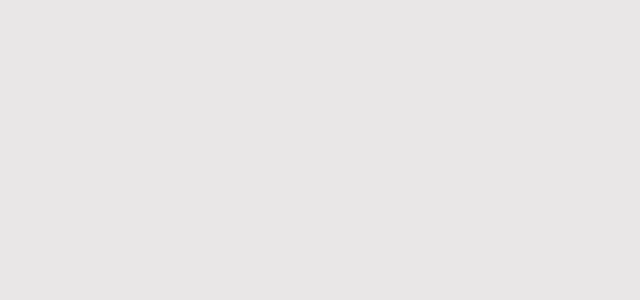
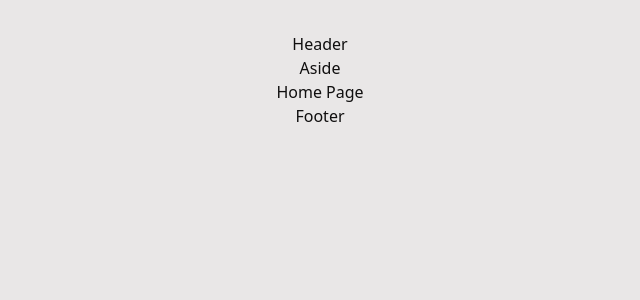
Before and after one commit to DoguhanErol/New_Maestro_Cafe_Website-Menu, a React (Vite) app in the folder frontend/: page / in a window 1280 px wide. Shown: the top 300 px of the page, without its empty margins (320-960 px from the left). Built offline with nearby package versions, Linux system fonts and the light colour scheme.

Commit message:
Layout created.

```diff
--- a/frontend/src/App.tsx
+++ b/frontend/src/App.tsx
@@ -1,6 +1,6 @@
 import { QueryClientProvider, QueryClient} from 'react-query'
 import './App.css'
-import AppRoutes from './AppRoutes';
+import Layout from './ui/components/shared/Layout';
 
 const reactQueryClient =  new QueryClient();
 
@@ -9,8 +9,7 @@ function App() {
   return (
     <>
         <QueryClientProvider client={reactQueryClient}>
-          <AppRoutes />
-
+        <Layout />
         </QueryClientProvider>
     </>
   )
--- a/frontend/src/AppRoutes.tsx
+++ b/frontend/src/AppRoutes.tsx
@@ -1,11 +1,14 @@
 
 import { Route, Routes} from "react-router-dom";
+import Contact from "./ui/pages/Contact";
+import Home from "./ui/pages/Home";
 
 const AppRoutes = () => {
   return (
     <>
       <Routes>
-          <Route path='/'/>
+          <Route path='/' element={<Home />}/>
+          <Route path='/iletisim' element={<Contact />}/>
       </Routes>
     </>
   )
--- a/frontend/src/logic/Config.ts
+++ b/frontend/src/logic/Config.ts
@@ -0,0 +1,2 @@
+//Front End Urls
+export const baseUrl:string = "http://localhost:5173/";
--- /dev/null
+++ b/frontend/src/ui/components/shared/Aside.tsx
@@ -0,0 +1,8 @@
+
+const Aside:React.FC = () => {
+  return (
+    <aside>Aside</aside>
+  )
+}
+
+export default Aside
--- /dev/null
+++ b/frontend/src/ui/components/shared/Footer.tsx
@@ -0,0 +1,8 @@
+
+const Footer:React.FC = () => {
+  return (
+    <footer>Footer</footer>
+  )
+}
+
+export default Footer
--- /dev/null
+++ b/frontend/src/ui/components/shared/Header.tsx
@@ -0,0 +1,9 @@
+import * as React from "react"
+
+const Header:React.FC = () => {
+  return (
+    <header>Header</header>
+  )
+}
+
+export default Header
--- /dev/null
+++ b/frontend/src/ui/components/shared/Layout.tsx
@@ -0,0 +1,18 @@
+import * as React from "react"
+import AppRoutes from "../../../AppRoutes";
+import Header from "./Header";
+import Footer from "./Footer";
+import Aside from "./Aside";
+
+const Layout:React.FC = () => {
+  return (
+    <>
+        <Header />
+        <Aside />
+        <AppRoutes />
+        <Footer />
+    </>
+  )
+}
+
+export default Layout
--- /dev/null
+++ b/frontend/src/ui/pages/Contact.tsx
@@ -0,0 +1,10 @@
+
+const Contact:React.FC = () => {
+  return (
+    <main>
+        Contact Page
+    </main>
+  )
+}
+
+export default Contact
--- a/frontend/src/ui/pages/Home.tsx
+++ b/frontend/src/ui/pages/Home.tsx
@@ -4,7 +4,7 @@ const Home:React.FC = () => {
   return (
     <>
     <main>
-        Hello world
+        Home Page
     </main>
     </>
   )
```
